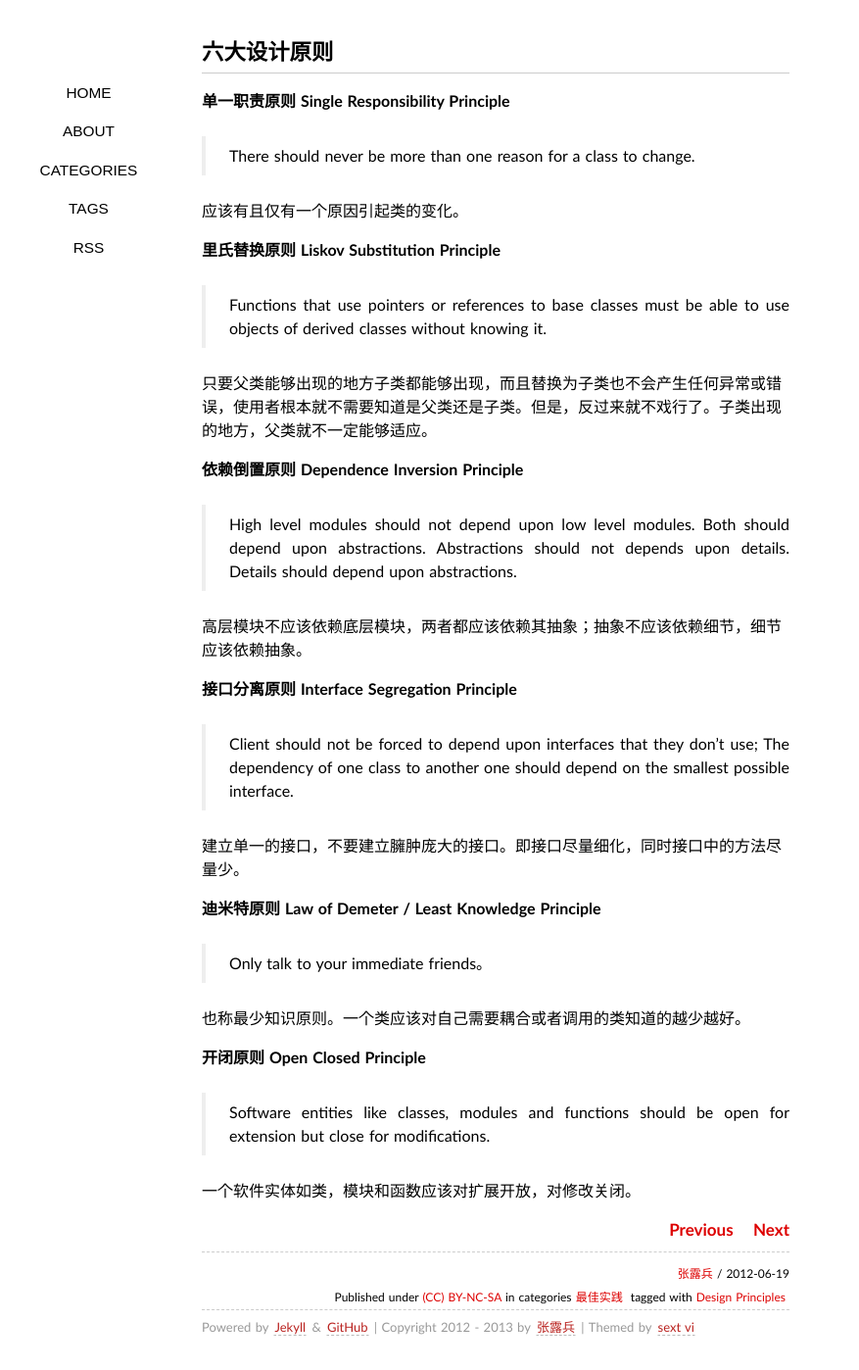
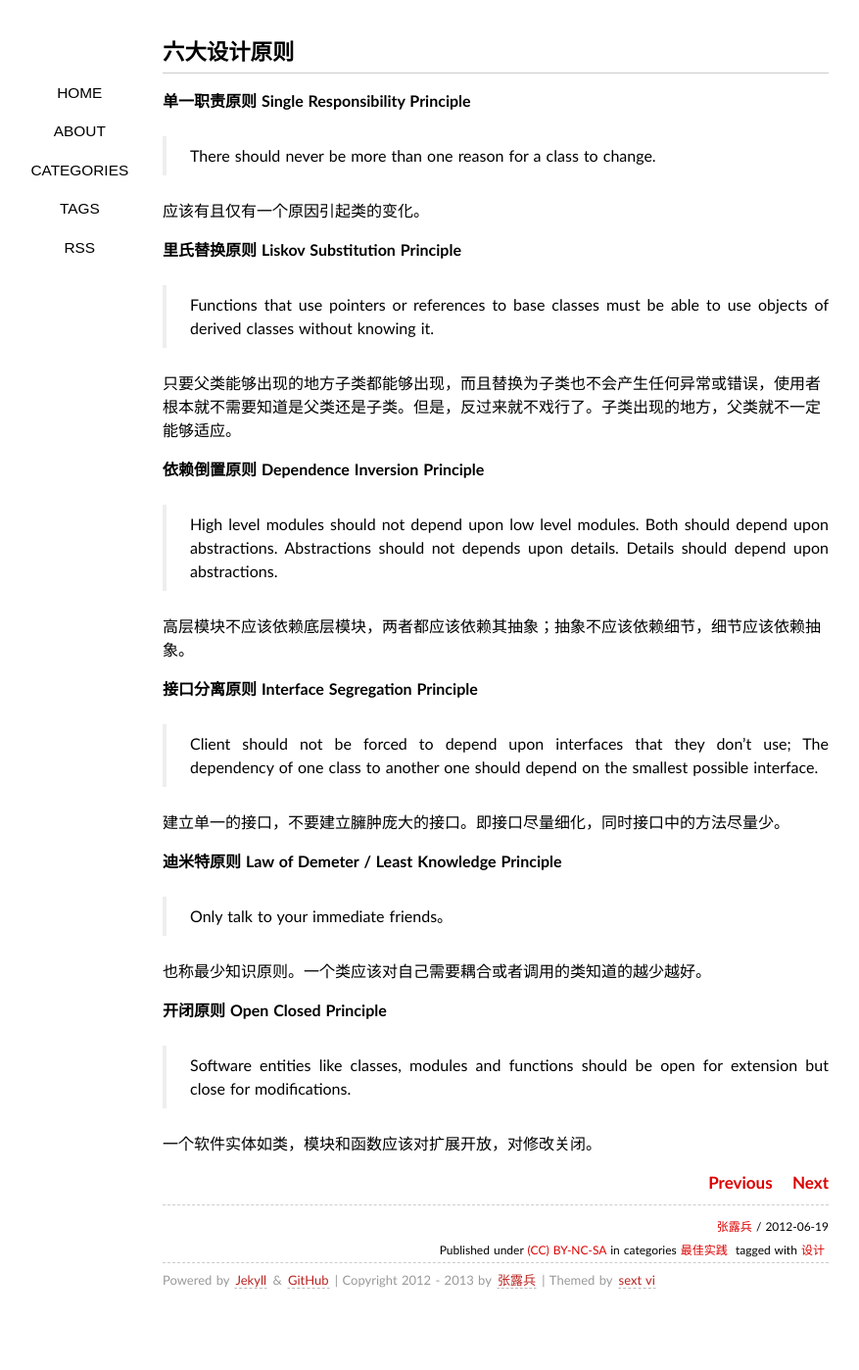
Before and after one commit to colin-plus/colin-plus.github.com, a Jekyll site: the page built from _posts/2012-06-19-six-design-principles.md, in a window 1280 px wide. Shown: the whole page at 98% size, without its empty margins (134-1011 px from the left). Built offline with Jekyll 4.4.1, drawn with Linux system fonts in a browser that asks for light colours; some web fonts are replaced; Markdown is read by kramdown in place of the engine named in the settings; comment, search, counter and statistics services are not loaded; after the commit the page ends 1350 px from its top, so only the background shows below that.

Commit message:
修改标签名；修改布局宽度。

```diff
--- a/_posts/2012-06-19-six-design-principles.md
+++ b/_posts/2012-06-19-six-design-principles.md
@@ -4,7 +4,7 @@ title: 六大设计原则
 categories:
  - 最佳实践
 tags:
-  - Design Principles
+ - 设计
 description: '六大设计原则'
 ---
 
--- a/media/css/style.css
+++ b/media/css/style.css
@@ -87,7 +87,7 @@ blockquote p {
 }
 
 #container {
-	width: 600px;
+	width: 680px;
 	margin: 2em auto;
 	display: block;
 	padding: 0 2em;
@@ -103,7 +103,7 @@ blockquote p {
 }
 
 .content img {
-	max-width: 600px;
+	max-width: 680px;
 	display: block;
 	margin: 4px auto;
 	-webkit-box-shadow: #999 1px 1px 4px;
@@ -162,7 +162,7 @@ nav {
 	font-size: 1.1em;
 	text-transform: uppercase;
 	float: left;
-	margin-left: -12em;
+	margin-left: -10em;
 	width: 9em;
 	text-align: center;
 }
```
Also changed, not shown: _posts/2012-04-14-mit-chengdu.md (+1 -1 lines), _posts/2013-09-17-init-database-using-copy-file.md (+1 -1 lines), media/css/style.mini.css (+1 -1 lines).
